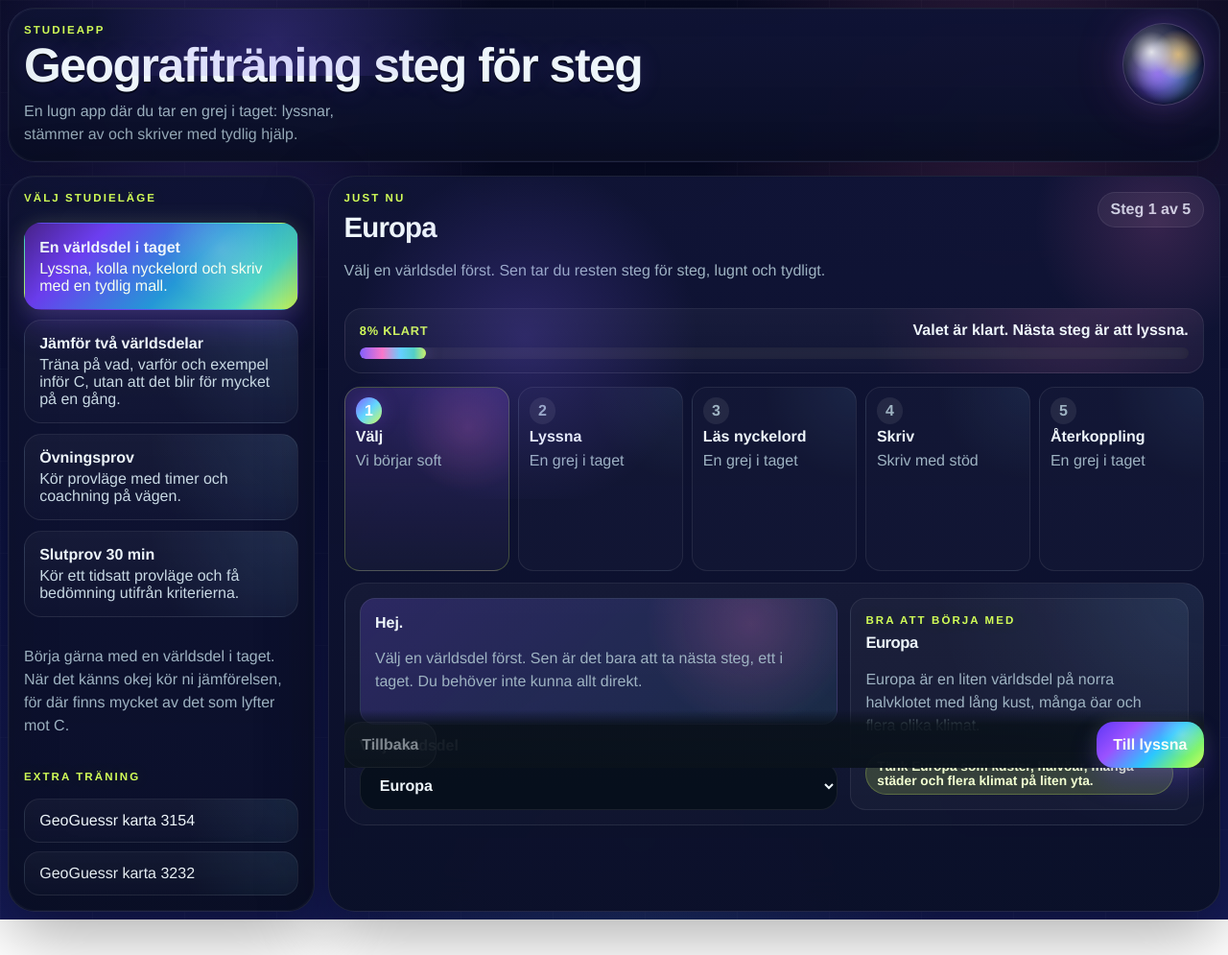
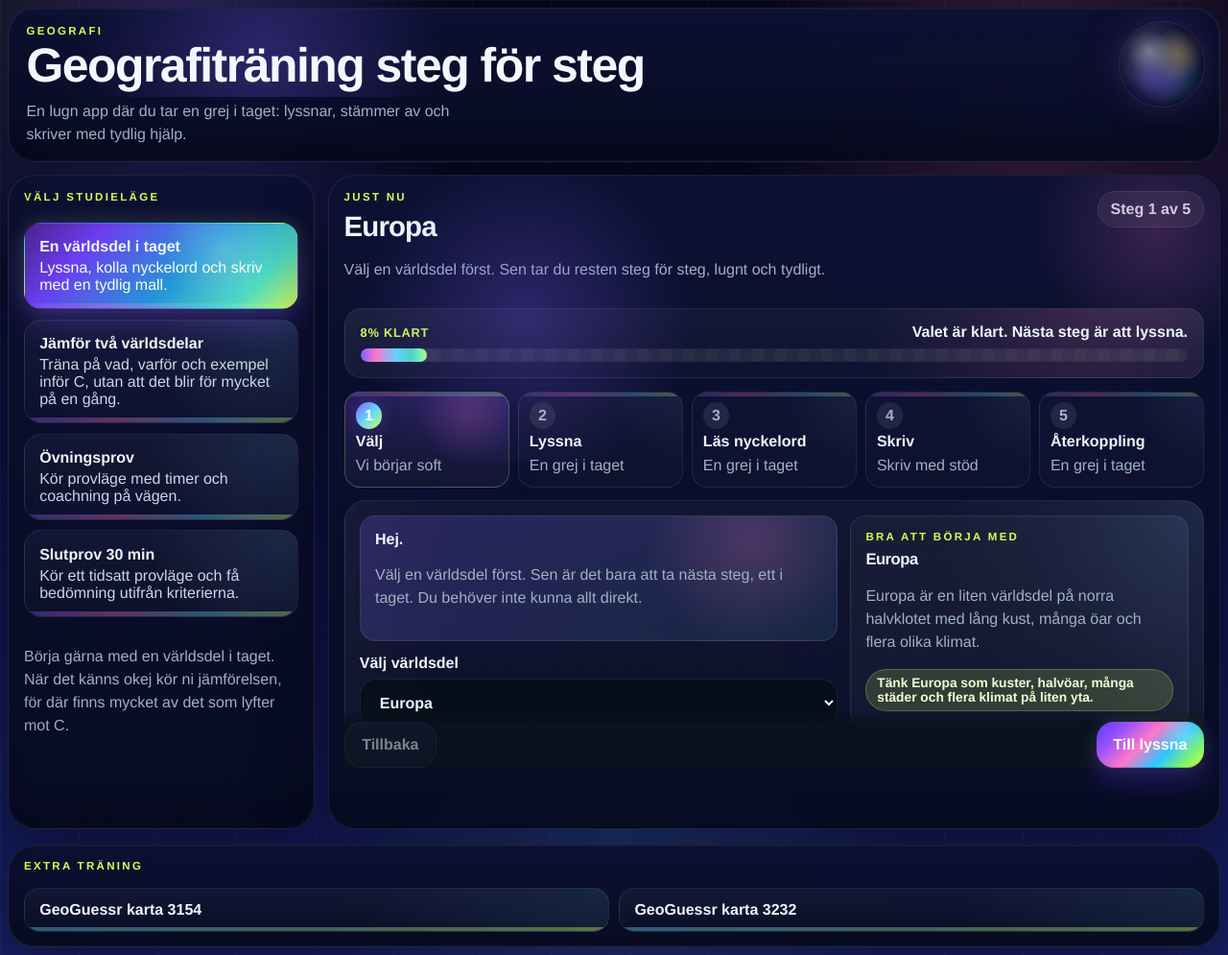
Before and after one commit to fredrikstraat/geografiprov-isak, a website: page index.html in a window 1280 px wide. Shown: the whole page at 96% size. Before the commit the page ends 958 px from the top, so only its background shows below. Drawn offline with Linux system fonts and the light colour scheme.

Commit message:
Refine landing page game styling

```diff
--- a/index.html
+++ b/index.html
@@ -10,11 +10,13 @@
   <body>
     <main class="beta-shell">
       <header class="beta-header">
-        <p class="beta-eyebrow">Studieapp</p>
-        <h1>Geografiträning steg för steg</h1>
-        <p class="beta-intro">
-          En lugn app där du tar en grej i taget: lyssnar, stämmer av och skriver med tydlig hjälp.
-        </p>
+        <div class="beta-header-copy">
+          <p class="beta-eyebrow">Geografi</p>
+          <h1>Geografiträning steg för steg</h1>
+          <p class="beta-intro">
+            En lugn app där du tar en grej i taget: lyssnar, stämmer av och skriver med tydlig hjälp.
+          </p>
+        </div>
         <div class="beta-orb beta-header-orb" aria-hidden="true"></div>
       </header>
 
@@ -22,11 +24,6 @@
         <p class="beta-label">Välj studieläge</p>
         <div class="beta-mode-grid" id="beta-mode-grid"></div>
         <p class="beta-small">Börja gärna med en världsdel i taget. När det känns okej kör ni jämförelsen, för där finns mycket av det som lyfter mot C.</p>
-        <div class="beta-link-card">
-          <p class="beta-label">Extra träning</p>
-          <a class="beta-link-button" href="https://www.geoguessr.com/sv/vgp/3154" target="_blank" rel="noreferrer">GeoGuessr karta 3154</a>
-          <a class="beta-link-button" href="https://www.geoguessr.com/sv/vgp/3232" target="_blank" rel="noreferrer">GeoGuessr karta 3232</a>
-        </div>
       </section>
 
       <section class="beta-lesson-card">
@@ -57,6 +54,16 @@
           <button class="beta-button beta-button-primary" id="beta-next-step">Nästa steg</button>
         </div>
       </section>
+
+      <section class="beta-footer-links">
+        <div class="beta-link-card">
+          <p class="beta-label">Extra träning</p>
+          <div class="beta-link-grid">
+            <a class="beta-link-button" href="https://www.geoguessr.com/sv/vgp/3154" target="_blank" rel="noreferrer">GeoGuessr karta 3154</a>
+            <a class="beta-link-button" href="https://www.geoguessr.com/sv/vgp/3232" target="_blank" rel="noreferrer">GeoGuessr karta 3232</a>
+          </div>
+        </div>
+      </section>
     </main>
 
     <div class="beta-overlay-shell" id="beta-overlay-shell" aria-live="polite"></div>
--- a/styles.css
+++ b/styles.css
@@ -1,14 +1,16 @@
 :root {
-  --beta-bg: #0a0f2f;
+  --beta-bg: #090b24;
   --beta-bg-soft: #151a48;
-  --beta-panel: rgba(18, 21, 58, 0.92);
-  --beta-panel-strong: rgba(20, 24, 68, 0.98);
+  --beta-bg-deep: #06071a;
+  --beta-panel: rgba(12, 16, 46, 0.92);
+  --beta-panel-strong: rgba(14, 19, 58, 0.98);
   --beta-panel-glow: rgba(78, 217, 194, 0.08);
   --beta-purple: #8160ff;
   --beta-purple-soft: rgba(141, 92, 255, 0.16);
   --beta-pink: #ff77c8;
   --beta-pink-soft: rgba(255, 119, 200, 0.18);
   --beta-blue: #62d7ff;
+  --beta-electric: #6dffb5;
   --beta-ink: #eef6fb;
   --beta-muted: #9eb3c2;
   --beta-muted-strong: #c8d9e4;
@@ -42,12 +44,13 @@ body {
   font-weight: 400;
   color: var(--beta-ink);
   background:
-    radial-gradient(circle at 18% 10%, rgba(129, 96, 255, 0.28), transparent 22%),
-    radial-gradient(circle at 82% 14%, rgba(255, 119, 200, 0.2), transparent 24%),
-    radial-gradient(circle at 52% 90%, rgba(98, 215, 255, 0.12), transparent 30%),
-    repeating-linear-gradient(90deg, rgba(255, 255, 255, 0.025) 0, rgba(255, 255, 255, 0.025) 1px, transparent 1px, transparent 96px),
-    repeating-linear-gradient(180deg, rgba(255, 255, 255, 0.018) 0, rgba(255, 255, 255, 0.018) 1px, transparent 1px, transparent 96px),
-    linear-gradient(180deg, #070a22 0%, #0c1240 54%, #151b57 100%);
+    radial-gradient(circle at 16% 8%, rgba(129, 96, 255, 0.34), transparent 20%),
+    radial-gradient(circle at 84% 12%, rgba(255, 119, 200, 0.24), transparent 22%),
+    radial-gradient(circle at 50% 88%, rgba(98, 215, 255, 0.14), transparent 28%),
+    linear-gradient(145deg, rgba(211, 255, 88, 0.045), transparent 16%),
+    repeating-linear-gradient(90deg, rgba(255, 255, 255, 0.03) 0, rgba(255, 255, 255, 0.03) 1px, transparent 1px, transparent 82px),
+    repeating-linear-gradient(180deg, rgba(255, 255, 255, 0.018) 0, rgba(255, 255, 255, 0.018) 1px, transparent 1px, transparent 82px),
+    linear-gradient(180deg, var(--beta-bg-deep) 0%, #0c1140 52%, #171e61 100%);
   overflow: auto;
 }
 
@@ -79,8 +82,8 @@ textarea {
 .beta-lesson-card {
   position: relative;
   background:
-    linear-gradient(180deg, rgba(16, 20, 54, 0.98), rgba(11, 16, 40, 0.96)),
-    radial-gradient(circle at top right, rgba(98, 215, 255, 0.08), transparent 45%);
+    linear-gradient(180deg, rgba(13, 17, 52, 0.98), rgba(8, 12, 34, 0.96)),
+    radial-gradient(circle at top right, rgba(98, 215, 255, 0.1), transparent 45%);
   border: 1px solid var(--beta-line);
   box-shadow: var(--beta-shadow);
   border-radius: var(--beta-radius-xl);
@@ -101,7 +104,7 @@ textarea {
   inset: 0 auto auto 0;
   width: 44%;
   height: 44%;
-  background: radial-gradient(circle, rgba(129, 96, 255, 0.24), transparent 68%);
+  background: radial-gradient(circle, rgba(129, 96, 255, 0.28), transparent 68%);
   pointer-events: none;
 }
 
@@ -115,7 +118,7 @@ textarea {
   pointer-events: none;
   box-shadow:
     inset 0 0 0 1px rgba(255, 255, 255, 0.03),
-    inset 0 -24px 60px rgba(0, 0, 0, 0.12);
+    inset 0 -24px 60px rgba(0, 0, 0, 0.16);
 }
 
 .beta-lesson-card::after {
@@ -125,7 +128,7 @@ textarea {
   width: 280px;
   height: 280px;
   border-radius: 999px;
-  background: radial-gradient(circle, rgba(255, 119, 200, 0.16), transparent 64%);
+  background: radial-gradient(circle, rgba(255, 119, 200, 0.18), transparent 64%);
   pointer-events: none;
   box-shadow: none;
 }
@@ -133,6 +136,21 @@ textarea {
 .beta-header {
   grid-column: 1 / -1;
   grid-row: 1;
+  display: grid;
+  gap: 0.75rem;
+  grid-template-columns: 1fr;
+  align-items: start;
+  padding: 1.05rem 1.15rem 1rem;
+}
+
+.beta-header::before {
+  width: 42%;
+  height: 58%;
+}
+
+.beta-header-copy {
+  position: relative;
+  z-index: 1;
 }
 
 .beta-mode-card {
@@ -149,6 +167,10 @@ textarea {
   display: grid;
   grid-template-rows: auto auto minmax(0, 1fr) auto;
   min-height: 0;
+}
+
+.beta-footer-links {
+  grid-column: 1 / -1;
 }
 
 .beta-back {
@@ -177,11 +199,11 @@ textarea {
 }
 
 .beta-header-orb {
-  width: 84px;
-  height: 84px;
+  width: 88px;
+  height: 88px;
   right: 1rem;
-  top: 1rem;
-  opacity: 0.92;
+  top: 0.9rem;
+  opacity: 0.46;
 }
 
 .beta-back::before {
@@ -192,7 +214,7 @@ textarea {
 .beta-label {
   margin: 0 0 0.5rem;
   text-transform: uppercase;
-  letter-spacing: 0.18em;
+  letter-spacing: 0.2em;
   font-size: 0.72rem;
   font-weight: 700;
   color: var(--beta-lime);
@@ -210,12 +232,11 @@ h3 {
 
 h1 {
   font-size: clamp(1.9rem, 3.9vw, 3.2rem);
-  line-height: 0.94;
+  line-height: 0.92;
   max-width: none;
   overflow-wrap: anywhere;
-  text-shadow:
-    0 2px 0 rgba(4, 6, 20, 0.8),
-    0 0 24px rgba(129, 96, 255, 0.16);
+  color: #f4f7ff;
+  text-shadow: none;
 }
 
 h2 {
@@ -240,7 +261,7 @@ h3 {
 
 .beta-intro {
   margin: 0.75rem 0 0;
-  max-width: 42ch;
+  max-width: 52ch;
 }
 
 .beta-mode-grid {
@@ -266,6 +287,17 @@ h3 {
   text-align: left;
   cursor: pointer;
   transition: transform 160ms ease, box-shadow 160ms ease, border-color 160ms ease, background 160ms ease;
+  position: relative;
+  overflow: hidden;
+}
+
+.beta-mode-button::after {
+  content: "";
+  position: absolute;
+  inset: auto 0 0 0;
+  height: 5px;
+  background: linear-gradient(90deg, rgba(129, 96, 255, 0.8), rgba(255, 119, 200, 0.8), rgba(98, 215, 255, 0.8), rgba(211, 255, 88, 0.88));
+  opacity: 0.42;
 }
 
 .beta-mode-button strong {
@@ -288,7 +320,7 @@ h3 {
 
 .beta-mode-button:hover,
 .beta-button:hover {
-  transform: translateY(-1px);
+  transform: translateY(-1px) scale(1.004);
 }
 
 .beta-lesson-top {
@@ -314,11 +346,12 @@ h3 {
   display: grid;
   gap: 0.55rem;
   margin: 0 0 0.9rem;
-  padding: 0.85rem 0.95rem;
+  padding: 0.95rem 1rem;
   border-radius: 18px;
   border: 1px solid rgba(255, 255, 255, 0.08);
   background:
-    radial-gradient(circle at 85% 20%, rgba(255, 119, 200, 0.12), transparent 28%),
+    radial-gradient(circle at 85% 20%, rgba(255, 119, 200, 0.14), transparent 28%),
+    linear-gradient(90deg, rgba(255, 255, 255, 0.03), transparent 16%, transparent 84%, rgba(255, 255, 255, 0.03)),
     linear-gradient(180deg, rgba(255, 255, 255, 0.04), rgba(255, 255, 255, 0.015));
 }
 
@@ -339,9 +372,11 @@ h3 {
 
 .beta-progress-track {
   width: 100%;
-  height: 12px;
+  height: 14px;
   border-radius: 999px;
-  background: rgba(255, 255, 255, 0.08);
+  background:
+    repeating-linear-gradient(90deg, rgba(255, 255, 255, 0.06) 0, rgba(255, 255, 255, 0.06) 12px, rgba(255, 255, 255, 0.03) 12px, rgba(255, 255, 255, 0.03) 24px),
+    rgba(255, 255, 255, 0.08);
   overflow: hidden;
   box-shadow: inset 0 0 14px rgba(0, 0, 0, 0.28);
 }
@@ -352,10 +387,10 @@ h3 {
   width: 0;
   border-radius: inherit;
   background:
-    linear-gradient(90deg, var(--beta-purple) 0%, var(--beta-pink) 34%, var(--beta-blue) 62%, var(--beta-teal) 82%, var(--beta-lime) 100%);
+    linear-gradient(90deg, var(--beta-purple) 0%, var(--beta-pink) 24%, var(--beta-blue) 54%, var(--beta-teal) 76%, var(--beta-electric) 90%, var(--beta-lime) 100%);
   box-shadow:
     0 0 18px rgba(141, 92, 255, 0.36),
-    0 0 30px rgba(211, 255, 88, 0.12);
+    0 0 30px rgba(211, 255, 88, 0.14);
   transition: width 220ms ease;
 }
 
@@ -379,6 +414,18 @@ h3 {
   display: grid;
   gap: 0.25rem;
   align-content: start;
+  position: relative;
+  overflow: hidden;
+}
+
+.beta-stepper li::before {
+  content: "";
+  position: absolute;
+  inset: 0 auto auto 0;
+  width: 100%;
+  height: 4px;
+  background: linear-gradient(90deg, rgba(129, 96, 255, 0.9), rgba(255, 119, 200, 0.9), rgba(98, 215, 255, 0.88), rgba(211, 255, 88, 0.9));
+  opacity: 0.28;
 }
 
 .beta-stepper li.is-current {
@@ -386,10 +433,13 @@ h3 {
   background:
     radial-gradient(circle at 75% 22%, rgba(255, 119, 200, 0.18), transparent 34%),
     linear-gradient(180deg, rgba(141, 92, 255, 0.2), rgba(255, 255, 255, 0.03));
+  box-shadow: 0 12px 24px rgba(18, 26, 78, 0.28);
 }
 
 .beta-stepper li.is-done {
-  background: rgba(78, 217, 194, 0.08);
+  background:
+    linear-gradient(180deg, rgba(78, 217, 194, 0.08), rgba(255, 255, 255, 0.02)),
+    rgba(78, 217, 194, 0.06);
 }
 
 .beta-step-number {
@@ -421,6 +471,7 @@ h3 {
   border-radius: var(--beta-radius-lg);
   background:
     radial-gradient(circle at top right, rgba(121, 197, 255, 0.08), transparent 30%),
+    linear-gradient(90deg, rgba(255, 255, 255, 0.02), transparent 12%, transparent 88%, rgba(255, 255, 255, 0.02)),
     linear-gradient(180deg, rgba(255, 255, 255, 0.035), rgba(255, 255, 255, 0.018));
   border: 1px solid var(--beta-line);
   padding: 0.95rem;
@@ -469,6 +520,7 @@ h3 {
     radial-gradient(circle at top right, rgba(121, 197, 255, 0.06), transparent 40%),
     rgba(255, 255, 255, 0.03);
   padding: 0.95rem;
+  box-shadow: inset 0 0 0 1px rgba(255, 255, 255, 0.02);
 }
 
 .beta-mode-button strong,
@@ -507,6 +559,10 @@ h3 {
   background:
     radial-gradient(circle at 86% 16%, rgba(255, 119, 200, 0.22), transparent 26%),
     linear-gradient(135deg, rgba(98, 215, 255, 0.14), rgba(129, 96, 255, 0.24));
+}
+
+.beta-start-band .beta-button-primary {
+  min-height: 54px;
 }
 
 .beta-helper strong,
@@ -560,7 +616,37 @@ h3 {
   display: grid;
   gap: 0.55rem;
   margin-top: 0.15rem;
-  padding-top: 0.25rem;
+  padding: 0.95rem 1rem;
+  border-radius: var(--beta-radius-xl);
+  border: 1px solid var(--beta-line);
+  background:
+    linear-gradient(180deg, rgba(13, 17, 52, 0.98), rgba(8, 12, 34, 0.96)),
+    radial-gradient(circle at top right, rgba(98, 215, 255, 0.1), transparent 45%);
+  box-shadow: var(--beta-shadow);
+  position: relative;
+  overflow: clip;
+}
+
+.beta-link-card::after {
+  content: "";
+  position: absolute;
+  inset: 0;
+  border-radius: inherit;
+  pointer-events: none;
+  box-shadow:
+    inset 0 0 0 1px rgba(255, 255, 255, 0.03),
+    inset 0 -24px 60px rgba(0, 0, 0, 0.16);
+}
+
+.beta-link-card > * {
+  position: relative;
+  z-index: 1;
+}
+
+.beta-link-grid {
+  display: grid;
+  grid-template-columns: repeat(2, minmax(0, 1fr));
+  gap: 0.65rem;
 }
 
 .beta-link-button {
@@ -573,8 +659,19 @@ h3 {
     linear-gradient(180deg, rgba(255, 255, 255, 0.04), rgba(255, 255, 255, 0.015));
   color: var(--beta-ink);
   text-decoration: none;
-  font-weight: 500;
+  font-weight: 600;
   transition: transform 160ms ease, border-color 160ms ease, box-shadow 160ms ease;
+  position: relative;
+  overflow: hidden;
+}
+
+.beta-link-button::after {
+  content: "";
+  position: absolute;
+  inset: auto 0 0 0;
+  height: 4px;
+  background: linear-gradient(90deg, rgba(98, 215, 255, 0.9), rgba(211, 255, 88, 0.9));
+  opacity: 0.42;
 }
 
 .beta-link-button:hover {
@@ -643,7 +740,8 @@ h3 {
   border-color: var(--beta-line-strong);
   background:
     radial-gradient(circle at top right, rgba(255, 119, 200, 0.14), transparent 28%),
-    rgba(141, 92, 255, 0.12);
+    rgba(141, 92, 255, 0.14);
+  box-shadow: 0 12px 22px rgba(19, 28, 80, 0.22);
 }
 
 .beta-segment.is-done,
@@ -699,6 +797,7 @@ h3 {
   border: 1px solid var(--beta-line);
   background:
     radial-gradient(circle at 82% 18%, rgba(121, 197, 255, 0.12), transparent 24%),
+    linear-gradient(90deg, rgba(255, 255, 255, 0.025), transparent 10%, transparent 90%, rgba(255, 255, 255, 0.025)),
     rgba(255, 255, 255, 0.03);
 }
 
@@ -726,10 +825,13 @@ h3 {
   padding: 0.75rem 1rem;
   border-radius: 999px;
   border: 1px solid rgba(211, 255, 88, 0.2);
-  background: rgba(211, 255, 88, 0.08);
+  background:
+    linear-gradient(135deg, rgba(211, 255, 88, 0.16), rgba(98, 215, 255, 0.08)),
+    rgba(211, 255, 88, 0.08);
   color: #eaffb0;
   font-weight: 700;
   text-align: center;
+  box-shadow: 0 10px 18px rgba(14, 22, 52, 0.24);
 }
 
 .beta-exam-textarea {
@@ -780,7 +882,9 @@ h3 {
   padding: 0.8rem 0.85rem;
   border-radius: 16px;
   border: 1px solid var(--beta-line);
-  background: rgba(255, 255, 255, 0.025);
+  background:
+    linear-gradient(180deg, rgba(255, 255, 255, 0.03), rgba(255, 255, 255, 0.015)),
+    rgba(255, 255, 255, 0.025);
 }
 
 .beta-mini-step p {
@@ -853,21 +957,24 @@ h3 {
   padding: 0.78rem 1.1rem;
   font-weight: 600;
   cursor: pointer;
-  transition: transform 160ms ease, box-shadow 160ms ease, opacity 160ms ease;
+  transition: transform 160ms ease, box-shadow 160ms ease, opacity 160ms ease, filter 160ms ease;
 }
 
 .beta-button-primary {
   background:
     radial-gradient(circle at 80% 28%, rgba(255, 255, 255, 0.24), transparent 24%),
-    linear-gradient(135deg, #5d37f6 0%, #9a52ff 28%, #2bc7ff 58%, #7cf36c 82%, #d3ff58 100%);
+    linear-gradient(135deg, #5d37f6 0%, #9a52ff 22%, #ff77c8 44%, #2bc7ff 66%, #7cf36c 84%, #d3ff58 100%);
   color: #fbfff6;
   box-shadow:
     0 14px 28px rgba(93, 55, 246, 0.28),
-    0 0 20px rgba(211, 255, 88, 0.12);
+    0 0 20px rgba(211, 255, 88, 0.12),
+    inset 0 -1px 0 rgba(0, 0, 0, 0.18);
 }
 
 .beta-button-secondary {
-  background: linear-gradient(180deg, rgba(255, 255, 255, 0.055), rgba(255, 255, 255, 0.02));
+  background:
+    linear-gradient(180deg, rgba(255, 255, 255, 0.055), rgba(255, 255, 255, 0.02)),
+    rgba(13, 18, 47, 0.7);
   color: var(--beta-ink);
   border: 1px solid var(--beta-line);
 }
@@ -938,6 +1045,7 @@ h3 {
   background:
     radial-gradient(circle at 78% 18%, rgba(255, 119, 200, 0.18), transparent 26%),
     radial-gradient(circle at 22% 10%, rgba(129, 96, 255, 0.18), transparent 28%),
+    repeating-linear-gradient(90deg, rgba(255, 255, 255, 0.022) 0, rgba(255, 255, 255, 0.022) 1px, transparent 1px, transparent 42px),
     linear-gradient(180deg, rgba(18, 24, 58, 0.98), rgba(11, 16, 40, 0.98));
   box-shadow: 0 30px 80px rgba(0, 0, 0, 0.45);
   position: relative;
@@ -992,7 +1100,8 @@ h3 {
 
   .beta-header,
   .beta-mode-card,
-  .beta-lesson-card {
+  .beta-lesson-card,
+  .beta-footer-links {
     grid-column: auto;
     grid-row: auto;
   }
@@ -1003,6 +1112,10 @@ h3 {
 }
 
 @media (max-width: 900px) {
+  .beta-mode-card {
+    gap: 0.55rem;
+  }
+
   .beta-grid,
   .beta-writing-layout,
   .beta-feedback-grid,
@@ -1020,6 +1133,37 @@ h3 {
     padding-bottom: 0.2rem;
   }
 
+  .beta-mode-grid {
+    display: flex;
+    flex-wrap: nowrap;
+    gap: 0.55rem;
+    overflow-x: auto;
+    padding-bottom: 0.1rem;
+    margin-inline: -0.1rem;
+    scroll-snap-type: x proximity;
+  }
+
+  .beta-mode-grid::-webkit-scrollbar {
+    display: none;
+  }
+
+  .beta-mode-button {
+    flex: 0 0 auto;
+    min-width: 190px;
+    max-width: 240px;
+    padding: 0.78rem 0.85rem 0.72rem;
+    scroll-snap-align: start;
+  }
+
+  .beta-mode-button strong {
+    margin-bottom: 0;
+    font-size: 0.95rem;
+  }
+
+  .beta-mode-button span {
+    display: none;
+  }
+
   .beta-stepper li {
     min-width: 120px;
     min-height: 0;
@@ -1027,6 +1171,10 @@ h3 {
 
   .beta-segment-list {
     grid-template-columns: repeat(2, minmax(0, 1fr));
+  }
+
+  .beta-link-grid {
+    grid-template-columns: 1fr;
   }
 }
 
@@ -1044,6 +1192,7 @@ h3 {
   .beta-header,
   .beta-mode-card,
   .beta-lesson-card,
+  .beta-link-card,
   .beta-stage,
   .beta-popup {
     padding: 0.9rem;
@@ -1114,4 +1263,19 @@ h3 {
   .beta-popup-textarea {
     min-height: 126px;
   }
+
+  .beta-mode-card > .beta-small {
+    display: none;
+  }
+
+  .beta-mode-button {
+    min-width: 168px;
+    max-width: 210px;
+    min-height: 54px;
+    padding: 0.72rem 0.78rem;
+  }
+
+  .beta-link-button {
+    padding: 0.78rem 0.88rem;
+  }
 }
```
